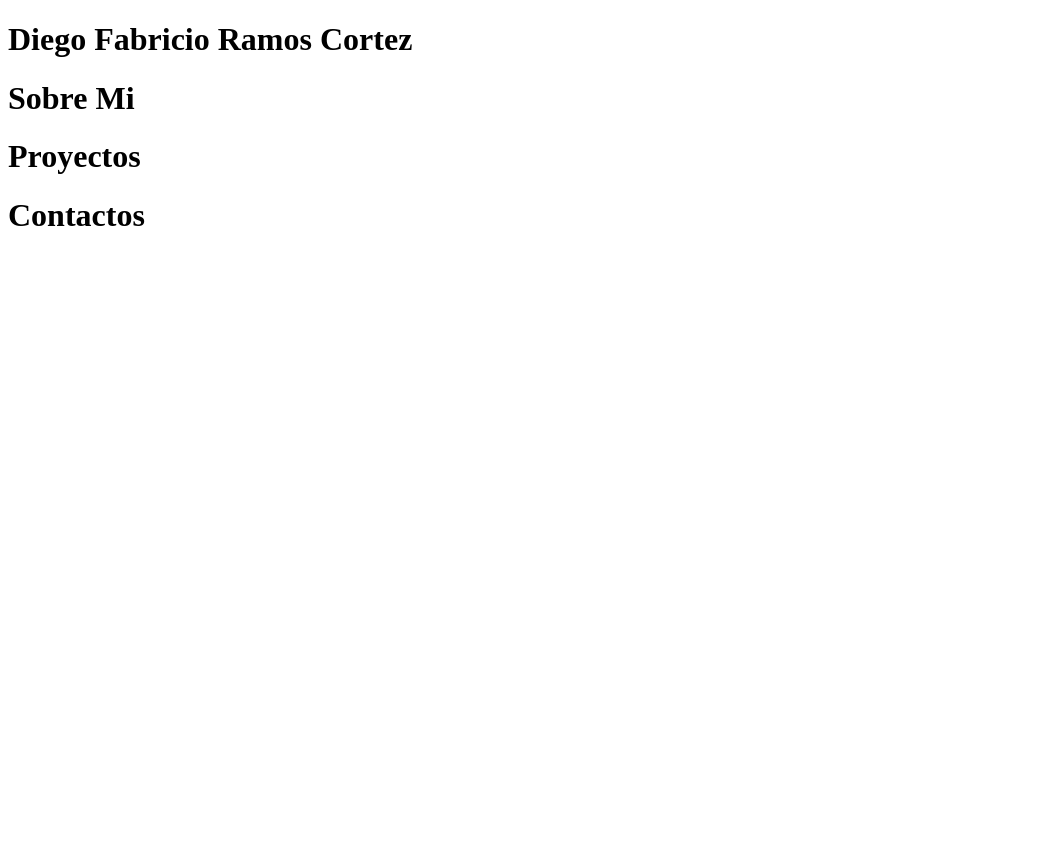
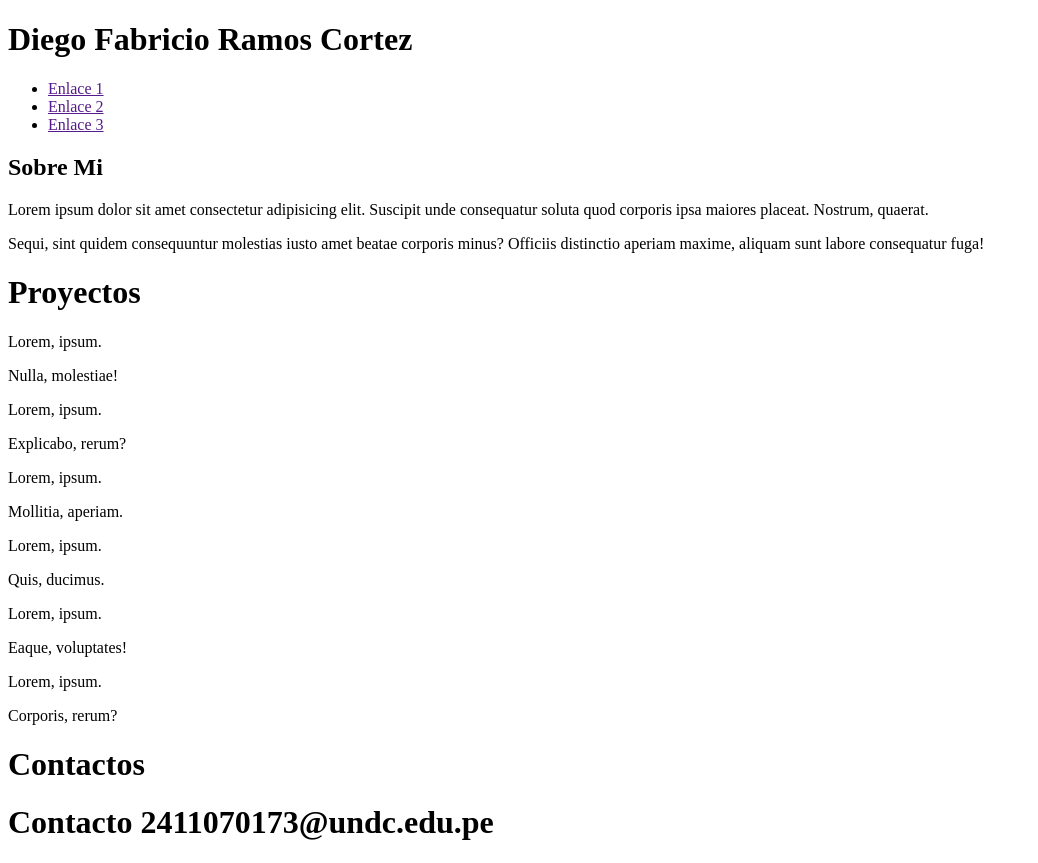
Before and after one commit to 2411070173-debug/HTML5, a plain HTML site: page index.html in a window 1280 px wide. Shown: the whole page, without its empty margins (0-1038 px from the left). Before the commit the page ends 800 px from the top, so only its background shows below. Drawn offline with Linux system fonts and the light colour scheme.

Commit message:
Actualizaciòn

```diff
--- a/index.html
+++ b/index.html
@@ -6,9 +6,61 @@
     <title>Document</title>
 </head>
 <body>
+    <header>
     <h1>Diego Fabricio Ramos Cortez</h1>
-    <h1>Sobre Mi</h1>
-    <h1>Proyectos</h1>
+    <nav>
+         <ul>
+            <li><a href="">Enlace 1</a></li>
+            <li><a href="">Enlace 2</a></li>
+             <li><a href="">Enlace 3</a></li>
+        </ul>
+     </nav>
+    </header>
+
+    <main>
+     <section id="sobremi">
+        <h1>Sobre Mi</h1>
+        <p>Lorem ipsum dolor sit amet consectetur adipisicing elit. Suscipit unde consequatur soluta quod corporis ipsa maiores placeat. Nostrum, quaerat.</p>
+        <p>Sequi, sint quidem consequuntur molestias iusto amet beatae corporis minus? Officiis distinctio aperiam maxime, aliquam sunt labore consequatur fuga!</p></p>
+     </section>
+     <h1>Proyectos</h1>
+     <section>
+        <article>
+            <p>Lorem, ipsum.</p>
+            <p>Nulla, molestiae!</p>
+        </article>
+        <article>
+            <p>Lorem, ipsum.</p>
+            <p>Explicabo, rerum?</p>
+        </article>
+        <article>
+            <p>Lorem, ipsum.</p>
+            <p>Mollitia, aperiam.</p>
+        </article>
+     </section>
+
+     <section>
+        <article>
+            <p>Lorem, ipsum.</p>
+            <p>Quis, ducimus.</p>
+        </article>
+        <article>
+            <p>Lorem, ipsum.</p>
+            <p>Eaque, voluptates!</p>
+        </article>
+        <article>
+            <p>Lorem, ipsum.</p>
+            <p>Corporis, rerum?</p>
+        </article>
+     </section>
+
+
+
+
+     </main>
     <h1>Contactos</h1>
+     <footer>
+        <h1>Contacto 2411070173@undc.edu.pe</h1>
+     </footer>
 </body>
 </html>
```
